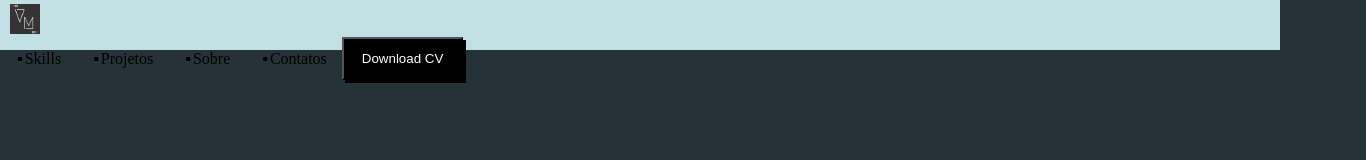
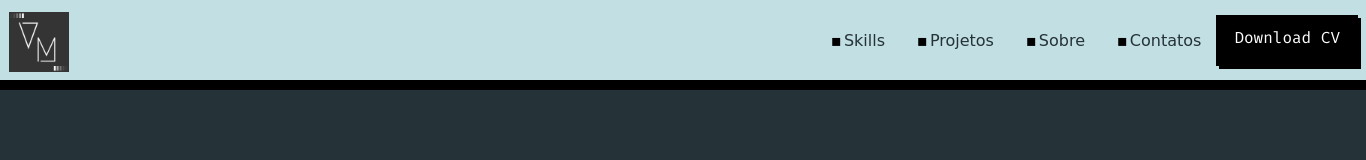
Before and after one commit to vitormatheus-18/Portfolio, a plain HTML site: page index.html in a window 1280 px wide. Shown: the whole page, 1366 px wide, since content can reach past the window. Drawn offline with Linux system fonts and the light colour scheme; files that its build step writes are made by us from their sources; a web font is replaced by a local one.

Commit message:
Header finish

```diff
--- a/style.css
+++ b/css/style.css
@@ -1,3 +1,4 @@
+/*finished*/
 :root {
     --color-first: #000000;
     --color-second: #C2DFE3;
@@ -5,24 +6,33 @@
     --color-four: #FFFFFF;
 }
 
-body{
+body {
     background-color: var(--color-third);
 }
 
 header {
+    position: absolute;
     display: flex;
     justify-content: space-between;
     align-items: center;
     background-color: var(--color-second);
-    height: 50px;
+    height: 80px;
+    width: 1367px;
+    left: -1px;
+    top: 0px;
     font-family: 'Megrim', cursive;
-    color: var(--color-first);
+    color: var(--color-third);
+
+/* separator */
+
+box-shadow: 0px 10px 0px #000000;
 }
 
-header .myLogo{
+
+header .logo {
     margin: 4px 0 0 10px;
-    width: 30px;
-    height: 30px;
+    width: 60px;
+    height: 60px;
 }
 
 header .menu {
@@ -32,20 +42,24 @@ header .menu {
 header .menu ul {
     display: flex;
     align-items: center;
+
 }
 
 header .menu ul li {
     margin: 0 15px;
+    list-style-type:none;
 
 }
 
 header .menu ul li:before {
+
     content: '\25AA';
     margin: 0 2px;
     color: var(--color-first);
+
 }
 
-button {
+a {
     background-color: var(--color-first);
     color: var(--color-four);
     /* width: 100px;
@@ -53,4 +67,7 @@ button {
     padding: 12px 18px;
     margin-right: 8px;
     box-shadow: 3px 3px black;
+    font-family:'Fira Code', monospace;
+    text-align: center;
+    color: var(--color-four);
 }
--- a/img/reset.css
+++ /dev/null
@@ -1,48 +0,0 @@
-
-
-
-
-
-html, body, div, span, applet, object, iframe,
-h1, h2, h3, h4, h5, h6, p, blockquote, pre,
-a, abbr, acronym, address, big, cite, code,
-del, dfn, em, img, ins, kbd, q, s, samp,
-small, strike, strong, sub, sup, tt, var,
-b, u, i, center,
-dl, dt, dd, ol, ul, li,
-fieldset, form, label, legend,
-table, caption, tbody, tfoot, thead, tr, th, td,
-article, aside, canvas, details, embed,
-figure, figcaption, footer, header, hgroup,
-menu, nav, output, ruby, section, summary,
-time, mark, audio, video {
-	margin: 0;
-	padding: 0;
-	border: 0;
-	font-size: 100%;
-	font: inherit;
-	vertical-align: baseline;
-}
-/* HTML5 display-role reset for older browsers */
-article, aside, details, figcaption, figure,
-footer, header, hgroup, menu, nav, section {
-	display: block;
-}
-body {
-	line-height: 1;
-}
-ol, ul {
-	list-style: none;
-}
-blockquote, q {
-	quotes: none;
-}
-blockquote:before, blockquote:after,
-q:before, q:after {
-	content: '';
-	content: none;
-}
-table {
-	border-collapse: collapse;
-	border-spacing: 0;
-}
--- a/index.html
+++ b/index.html
@@ -1,19 +1,21 @@
 <!DOCTYPE html>
-<html lang="pt-BR">
+<html lang="pt-br">
 <head>
     <meta charset="UTF-8">
     <meta http-equiv="X-UA-Compatible" content="IE=edge">
     <meta name="viewport" content="width=device-width, initial-scale=1.0">
-    <link rel="stylesheet" href="style.css">
-    <link rel="stylesheet" href="reset.css">
+    <link rel="stylesheet" href="css/style.css">
+    <link rel="stylesheet" href="css/reset.css">
     <link rel="preconnect" href="https://fonts.gstatic.com">
     <link href="https://fonts.googleapis.com/css2?family=Megrim&display=swap" rel="stylesheet">
+    <link rel="preconnect" href="https://fonts.gstatic.com">
+    <link href="https://fonts.googleapis.com/css2?family=Fira+Code&display=swap" rel="stylesheet">
 
     <title>Portfólio - Vitor</title>
 </head>
 <body>
     <header>
-        <img class="myLogo" src="img/MyLogoQuadrada.jpg" alt="Logo - Vitor Matheus">
+        <img class="logo" src="img/MyLogoQuadrada.jpg" alt="Logo - Vitor Matheus">
         <nav class="menu">
             <ul>
                 <li>Skills</li>
@@ -21,7 +23,7 @@
                 <li>Sobre</li>
                 <li>Contatos</li>
             </ul>
-            <button>Download CV</button>
+            <a>Download CV</a>
         </nav>
     </header>
 </body>
```
Also changed, not shown: 1 other file.
